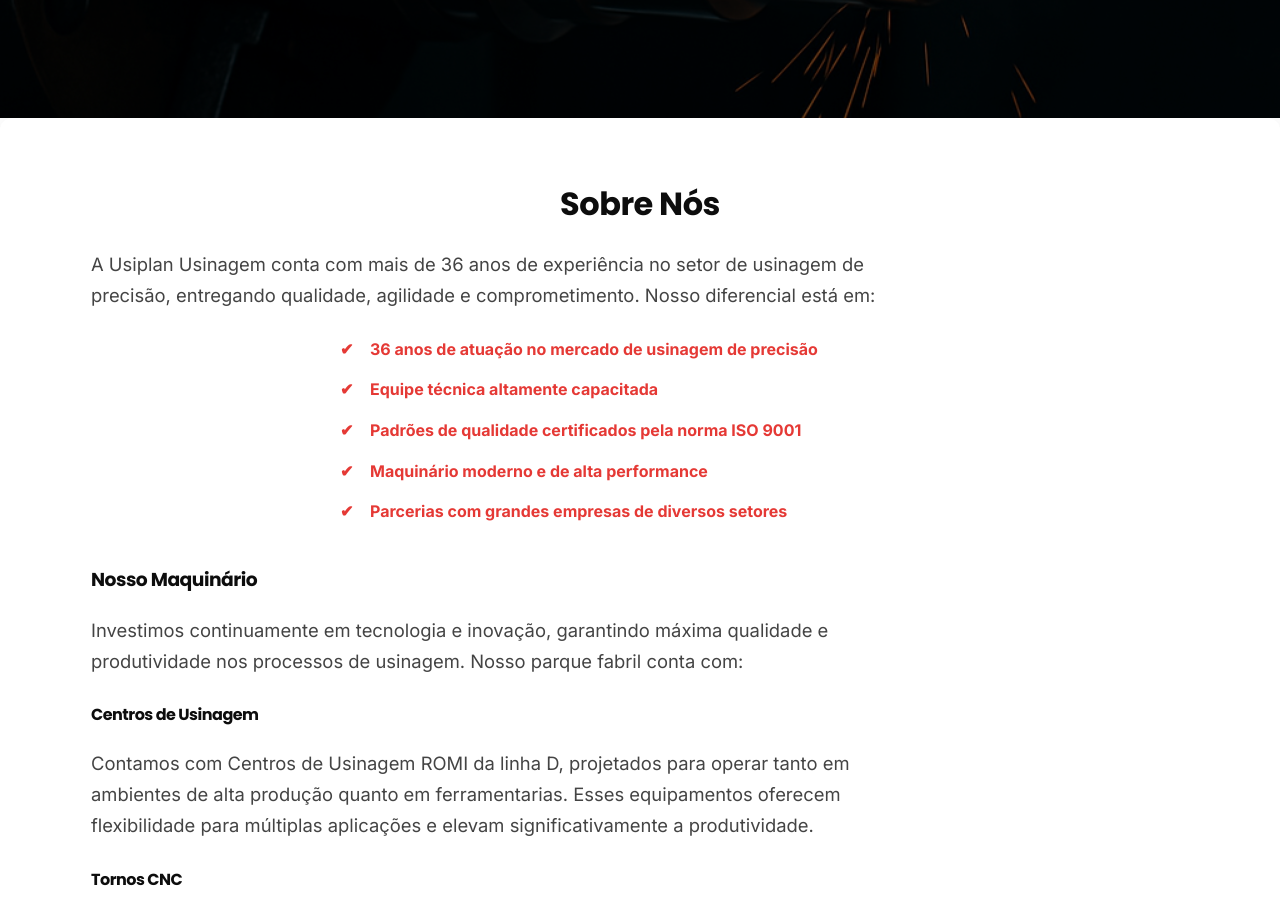
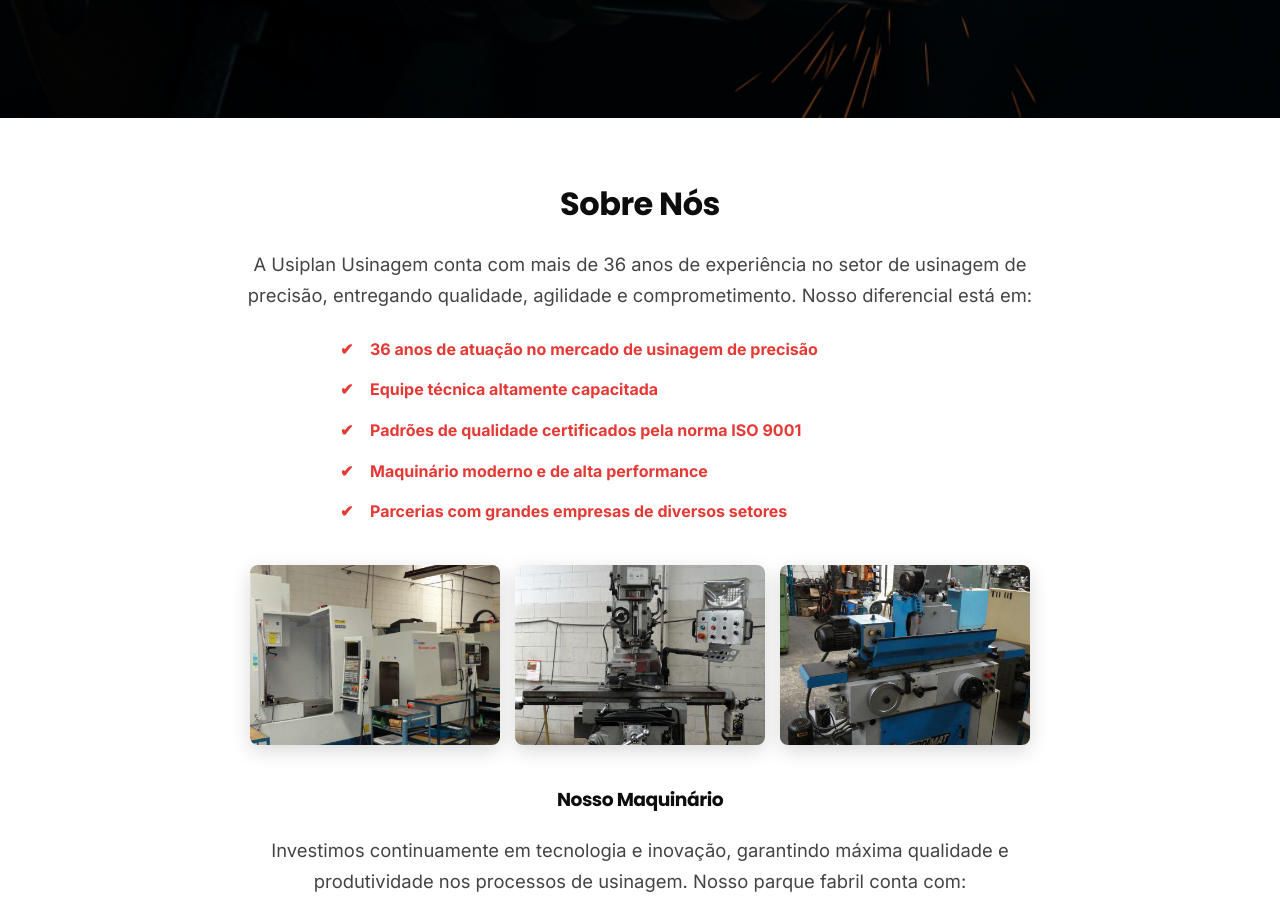
Before and after one commit to CaikeHenry007/Usiplan_Usinagem, a plain HTML site: page Index.html in a window 1280 px wide. Shown: the part 602-1502 px from the top of the page. Drawn offline with nearby package versions, Linux system fonts and the light colour scheme.

Commit message:
Atualização

```diff
--- a/Index.html
+++ b/Index.html
@@ -51,6 +51,7 @@
           de usinagem de precisão, entregando qualidade, agilidade e
           comprometimento. Nosso diferencial está em:
         </p>
+
         <ul data-aos="fade-up" data-aos-delay="200">
           <li>36 anos de atuação no mercado de usinagem de precisão</li>
           <li>Equipe técnica altamente capacitada</li>
@@ -58,6 +59,12 @@
           <li>Maquinário moderno e de alta performance</li>
           <li>Parcerias com grandes empresas de diversos setores</li>
         </ul>
+
+        <div class="sobre-images" data-aos="fade-up" data-aos-delay="250">
+          <img src="images/sobre1.jpg" alt="Centro de Usinagem" />
+          <img src="images/sobre2.jpg" alt="Torno CNC" />
+          <img src="images/sobre3.jpg" alt="Equipe trabalhando" />
+        </div>
 
         <h3 data-aos="fade-up" data-aos-delay="300">Nosso Maquinário</h3>
         <p data-aos="fade-up" data-aos-delay="400">
@@ -204,7 +211,7 @@
         <form>
           <input type="text" placeholder="Seu nome" required />
           <input type="email" placeholder="Seu e-mail" required />
-          <input type="number" placeholder="Seu telefone" required />
+          <input type="tel" placeholder="Seu telefone" required />
           <textarea placeholder="Sua mensagem" required></textarea>
           <button type="submit">Enviar</button>
         </form>
--- a/style.css
+++ b/style.css
@@ -10,14 +10,19 @@ html {
 }
 
 body {
-  font-family: 'Inter', sans-serif;
+  font-family: "Inter", sans-serif;
   font-size: 16px;
   color: #f5f5f5; /* se seu fundo for escuro */
   line-height: 1.6;
 }
 
-h1, h2, h3, h4, h5, h6 {
-  font-family: 'Poppins', sans-serif;
+h1,
+h2,
+h3,
+h4,
+h5,
+h6 {
+  font-family: "Poppins", sans-serif;
   font-weight: 700;
   letter-spacing: -0.5px;
 }
@@ -26,8 +31,9 @@ p {
   font-weight: 400;
 }
 
-button, a {
-  font-family: 'Poppins', sans-serif;
+button,
+a {
+  font-family: "Poppins", sans-serif;
   font-weight: 500;
 }
 
@@ -178,8 +184,8 @@ h2 {
   background: #fff;
   border-radius: 12px;
   padding: 60px 30px;
-  box-shadow: 0 8px 30px rgb(0 0 0 / 0.1);
   margin-bottom: 80px;
+  text-align: center; /* Centraliza títulos, textos e listas */
 }
 
 #sobre h2,
@@ -194,6 +200,8 @@ h2 {
   color: #444;
   margin-bottom: 25px;
   max-width: 800px;
+  margin-left: auto;
+  margin-right: auto;
   line-height: 1.7;
 }
 
@@ -202,6 +210,7 @@ h2 {
   margin: 20px auto 40px auto;
   list-style: none;
   padding-left: 0;
+  text-align: left; /* Lista fica alinhada à esquerda, mas centralizada na tela */
 }
 
 #sobre ul li {
@@ -209,7 +218,7 @@ h2 {
   padding-left: 30px;
   margin-bottom: 15px;
   font-weight: 600;
-  color: #e53935; /* vermelho destaque */
+  color: #e53935;
 }
 
 #sobre ul li::before {
@@ -219,6 +228,28 @@ h2 {
   top: 0;
   color: #e53935;
   font-weight: bold;
+}
+
+/* Galeria de imagens */
+.sobre-images {
+  display: flex;
+  justify-content: center;
+  flex-wrap: wrap;
+  gap: 15px;
+  margin-bottom: 40px;
+}
+
+.sobre-images img {
+  width: 250px;
+  height: 180px;
+  object-fit: cover;
+  border-radius: 8px;
+  box-shadow: 0 6px 20px rgba(0, 0, 0, 0.15);
+  transition: transform 0.3s ease;
+}
+
+.sobre-images img:hover {
+  transform: scale(1.05);
 }
 
 /* Serviços */
```
Also changed, not shown: images/sobre1.jpg (added), images/sobre2.jpg (added), images/sobre3.jpg (added).
